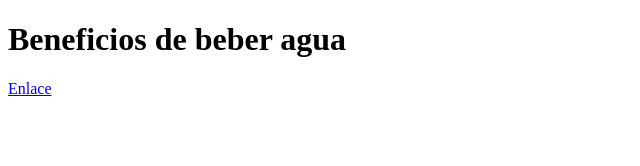
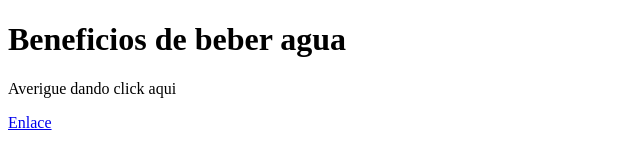
Before and after one commit to nath2000-star/Prueba4, a plain HTML site: page index.html in a window 1280 px wide. Shown: the whole page, without its empty margins (0-640 px from the left). Drawn offline with Linux system fonts and the light colour scheme.

Commit message:
Update index.html

```diff
--- a/index.html
+++ b/index.html
@@ -7,7 +7,7 @@
 </head>
 <body>
     <h1> Beneficios de beber agua </h1>
-
+<p> Averigue dando click aqui</p>
     <a href="https://www.bioguia.com/bienestar/cual-importancia-del-consumo-agua-para-salud_106382964.html">Enlace</a>
 
 </body>
```
